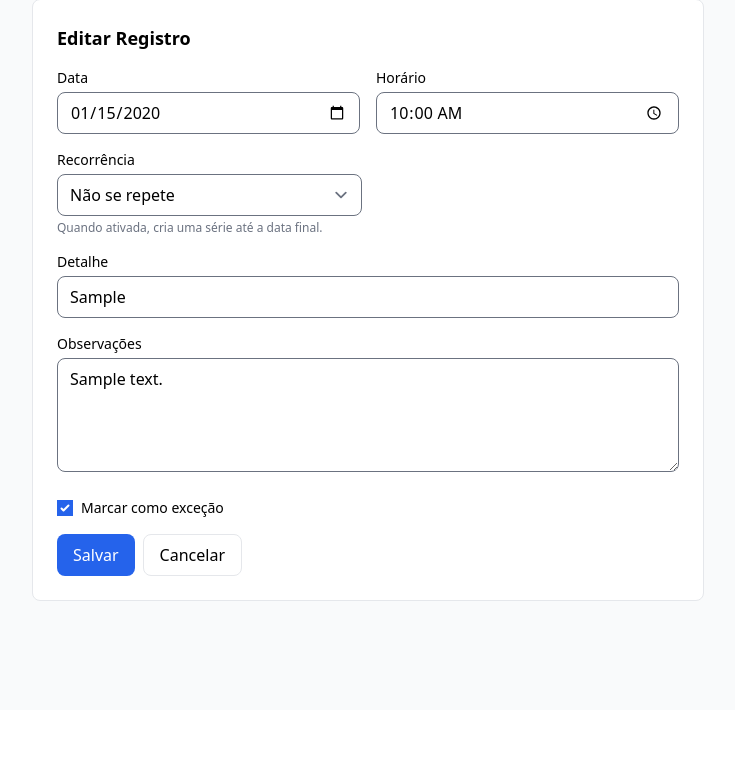
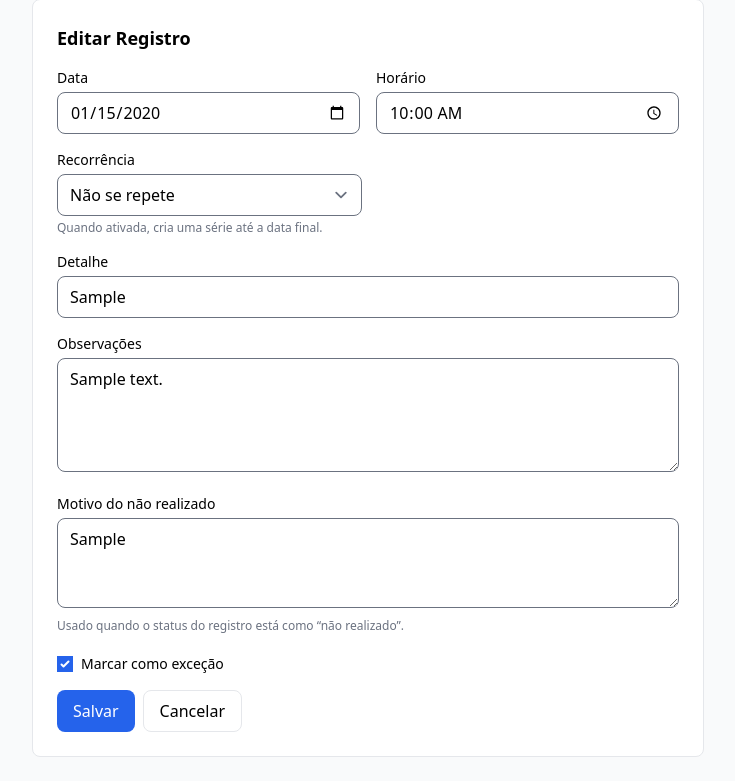
Before and after one commit to ArthurPoggy/cuidarjuntos, a Django app: page /care/records/1/edit/ in a window 1280 px wide. Shown: the part 90-871 px from the top of the page, without its empty margins (0-735 px from the left). Before the commit the page ends 691 px from the top, so only its background shows below. Run offline with Django 4.2, Linux system fonts and the light colour scheme; a user stored in the database is signed in; tables that the repository leaves empty hold one stand-in row (values such as "Sample post"); some libraries are stand-ins or nearby versions.

```diff
--- a/care/forms.py
+++ b/care/forms.py
@@ -46,7 +46,7 @@ class CareRecordForm(forms.ModelForm):
     class Meta:
         model = CareRecord
         fields = [
-            "patient", "type", "what", "description",
+            "patient", "type", "what", "description", "missed_reason",
             "progress_trend", "is_exception",
             "date", "time", "recurrence", "repeat_until",
         ]
@@ -58,6 +58,11 @@ class CareRecordForm(forms.ModelForm):
                 "placeholder": "Ex.: 500mg / Refeição / Urina / Caminhada...",
             }),
             "description": forms.Textarea(attrs={"class": BASE_INPUT, "rows": 4}),
+            "missed_reason": forms.Textarea(attrs={
+                "class": BASE_INPUT,
+                "rows": 3,
+                "placeholder": "Preencha quando marcar como não realizado.",
+            }),
             "date": forms.DateInput(attrs={"type": "date", "class": BASE_INPUT}),
             "time": forms.TimeInput(attrs={"type": "time", "class": BASE_INPUT}),
 
@@ -124,6 +129,13 @@ class CareRecordForm(forms.ModelForm):
                         "Ex.: Humor, apetite, mobilidade…",
                     )
 
+        # Mostra razão de não realizado apenas para status missed
+        inst_status = getattr(self.instance, "status", "")
+        if inst_status != CareRecord.Status.MISSED and "missed_reason" in self.fields:
+            self.fields["missed_reason"].help_text = "Campo usado apenas quando status for 'não realizado'."
+        elif "missed_reason" in self.fields:
+            self.fields["missed_reason"].label = "Motivo do não realizado"
+
         if "is_exception" in self.fields:
             self.fields["is_exception"].required = False
 
@@ -155,6 +167,15 @@ class CareRecordForm(forms.ModelForm):
         else:
             cleaned["progress_trend"] = ""
         return cleaned
+
+    def save(self, commit=True):
+        rec: CareRecord = super().save(commit=False)
+        if rec.status != CareRecord.Status.MISSED:
+            rec.missed_reason = ""
+        if commit:
+            rec.save()
+            self.save_m2m()
+        return rec
 
 
 # =========================
--- a/care/models.py
+++ b/care/models.py
@@ -130,6 +130,7 @@ class CareRecord(models.Model):
     type        = models.CharField("Tipo", max_length=20, choices=Type.choices, default=Type.MEDICATION)
     what        = models.CharField("O que", max_length=200)
     description = models.TextField("Descrição", blank=True)
+    missed_reason = models.TextField("Motivo do não realizado", blank=True)
     progress_trend = models.CharField(
         "Evolução ou Regressão",
         max_length=12,
--- a/care/views.py
+++ b/care/views.py
@@ -237,11 +237,16 @@ def record_set_status(request, pk):
         r.time = new_time
 
     r.status = status
+    if status == "missed":
+        r.missed_reason = reason
+    else:
+        r.missed_reason = ""
+
     # salva campos necessários
     if status == "done":
-        r.save(update_fields=["date", "time", "status"])
+        r.save(update_fields=["date", "time", "status", "missed_reason"])
     else:
-        r.save(update_fields=["status"])
+        r.save(update_fields=["status", "missed_reason"])
 
     if status == "missed" and reason:
         RecordComment.objects.create(
@@ -256,6 +261,7 @@ def record_set_status(request, pk):
         "date_iso": r.date.isoformat() if getattr(r, "date", None) else None,
         "time": r.time.strftime("%H:%M") if getattr(r, "time", None) else "",
         "comment": reason if status == "missed" else "",
+        "missed_reason": r.missed_reason,
     })
 
 
--- a/templates/care/record_form.html
+++ b/templates/care/record_form.html
@@ -127,6 +127,16 @@
       {{ form.description }} {{ form.description.errors }}
     </div>
 
+    {% if form.missed_reason %}
+      <div>
+        <label class="block text-sm mb-1">Motivo do não realizado</label>
+        {{ form.missed_reason }} {{ form.missed_reason.errors }}
+        <p class="text-xs text-gray-500 mt-1">
+          Usado quando o status do registro está como “não realizado”.
+        </p>
+      </div>
+    {% endif %}
+
     <div class="flex items-center gap-2 pt-1">
       {{ form.is_exception }}
       <label for="{{ form.is_exception.id_for_label }}" class="text-sm">Marcar como exceção</label>
```
Also changed, not shown: templates/care/dashboard.html (+29 -0 lines), care/migrations/0013_carerecord_missed_reason.py (added).
